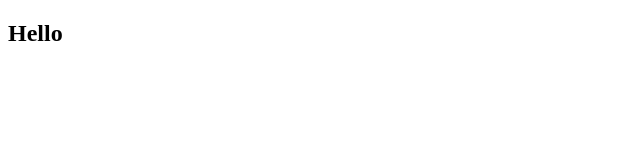
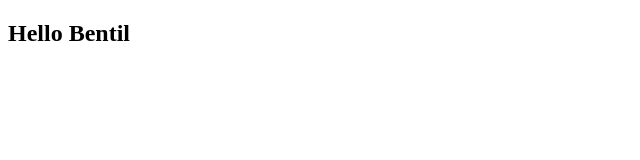
Before and after one commit to qbentil/Workshop, a plain HTML site: page index.html in a window 1280 px wide. Shown: the whole page, without its empty margins (0-640 px from the left). Drawn offline with Linux system fonts and the light colour scheme.

Commit message:
Add bentil to header

```diff
--- a/index.html
+++ b/index.html
@@ -6,6 +6,6 @@
     <title>Document</title>
   </head>
   <body>
-    <h2>Hello</h2>
+    <h2>Hello Bentil</h2>
   </body>
 </html>
```
